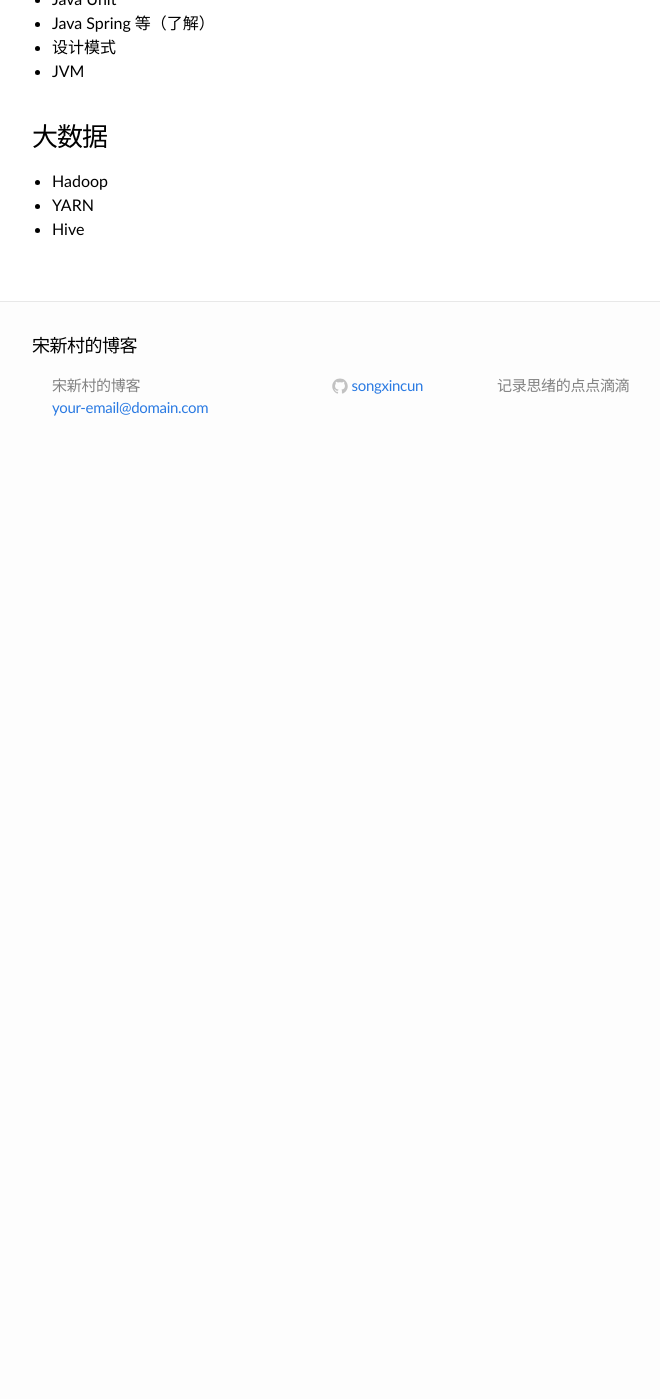
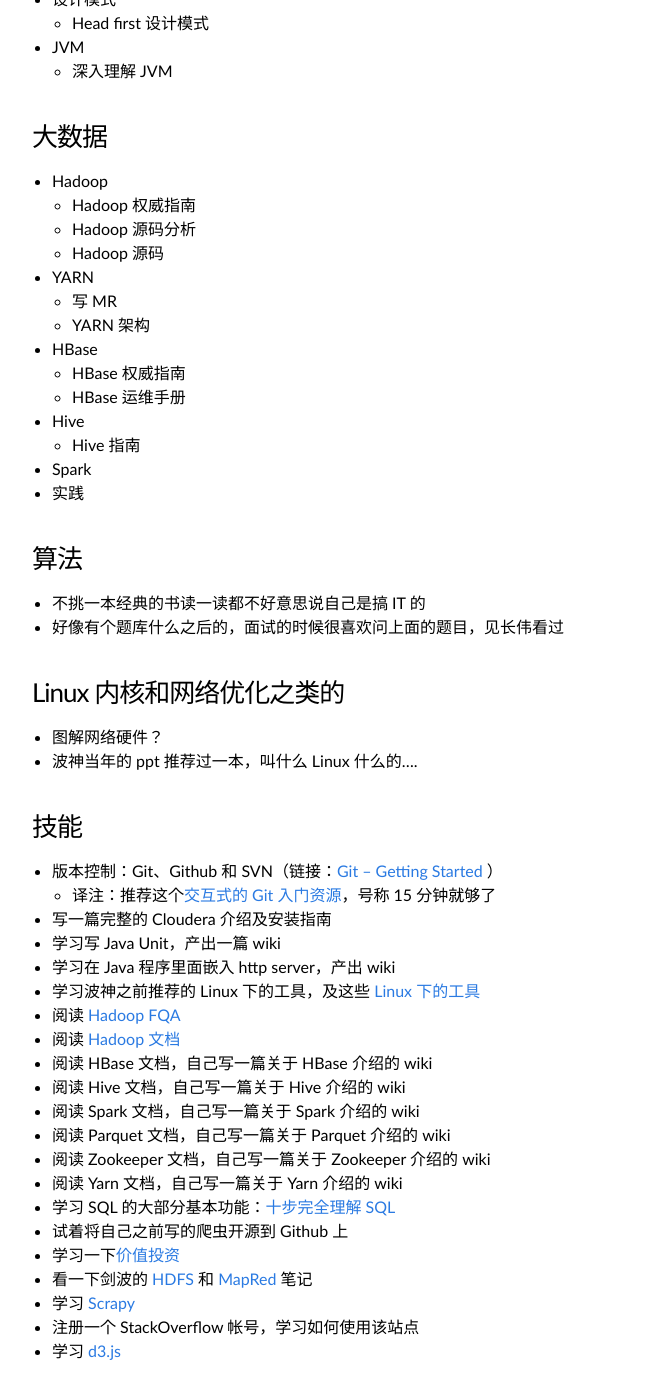
Before and after one commit to songxincun/xincunsong.github.io, a Jekyll site: the page built from _posts/career/2015-07-18-to-learn.md, in a window 1280 px wide and 1400 px high, scrolled down 319 px. Shown: the whole window, without its empty margins (208-868 px from the left). Built offline with Jekyll 4.4.1, drawn with Linux system fonts in a browser that asks for light colours; Markdown is read by kramdown in place of the engine named in the settings; comment, search, counter and statistics services are not loaded; before the commit the page ends 900 px from its top, so only the background shows below that.

Commit message:
职业技能规划

```diff
--- a/_posts/career/2015-07-18-to-learn.md
+++ b/_posts/career/2015-07-18-to-learn.md
@@ -8,15 +8,57 @@ categories: career
 ### Java
 * Java 语言基础
     * Java 疯狂讲义
-* Java Unit
-* Java Spring 等（了解）
 * 设计模式
+    * Head first 设计模式
 * JVM
+    * 深入理解 JVM
 
 ### 大数据
 * Hadoop
+    * Hadoop 权威指南
+    * Hadoop 源码分析
+    * Hadoop 源码
 * YARN
+    * 写 MR
+    * YARN 架构
+* HBase
+    * HBase 权威指南
+    * HBase 运维手册
 * Hive
+    * Hive 指南
+* Spark
+* 实践
+
+### 算法
+* 不挑一本经典的书读一读都不好意思说自己是搞 IT 的
+* 好像有个题库什么之后的，面试的时候很喜欢问上面的题目，见长伟看过
+
+### Linux 内核和网络优化之类的
+* 图解网络硬件？
+* 波神当年的 ppt 推荐过一本，叫什么 Linux 什么的....
+
+### 技能
+* 版本控制：Git、Github 和 SVN（链接：[Git – Getting Started](http://git-scm.com/book/zh/v1) ）
+    * 译注：推荐这个[交互式的 Git 入门资源](http://hao.jobbole.com/try-git/)，号称 15 分钟就够了
+* 写一篇完整的 Cloudera 介绍及安装指南
+* 学习写 Java Unit，产出一篇 wiki
+* 学习在 Java 程序里面嵌入 http server，产出 wiki
+* 学习波神之前推荐的 Linux 下的工具，及这些 [Linux 下的工具](http://linuxtools-rst.readthedocs.org/zh_CN/latest/index.html)
+* 阅读 [Hadoop FQA](https://wiki.apache.org/hadoop/FAQ)
+* 阅读 [Hadoop 文档](https://wiki.apache.org/hadoop/)
+* 阅读 HBase 文档，自己写一篇关于 HBase 介绍的 wiki
+* 阅读 Hive 文档，自己写一篇关于 Hive 介绍的 wiki
+* 阅读 Spark 文档，自己写一篇关于 Spark 介绍的 wiki
+* 阅读 Parquet 文档，自己写一篇关于 Parquet 介绍的 wiki
+* 阅读 Zookeeper 文档，自己写一篇关于 Zookeeper 介绍的 wiki
+* 阅读 Yarn 文档，自己写一篇关于 Yarn 介绍的 wiki
+* 学习 SQL 的大部分基本功能：[十步完全理解 SQL](http://blog.jobbole.com/55086/)
+* 试着将自己之前写的爬虫开源到 Github 上
+* 学习一下[价值投资](http://www.ichangtou.com/)
+* 看一下剑波的 [HDFS](http://fe.baidu.com/doc/rp/hadoop/hdfs.text) 和 [MapRed](http://fe.baidu.com/doc/rp/hadoop/mapreduce.text) 笔记
+* 学习 [Scrapy](http://hao.jobbole.com/python-scrapy/)
+* 注册一个 StackOverflow 帐号，学习如何使用该站点
+* 学习 [d3.js](https://github.com/mbostock/d3/wiki/Gallery)
 
 [jekyll-gh]: https://github.com/jekyll/jekyll
 [jekyll]:    http://jekyllrb.com
```
